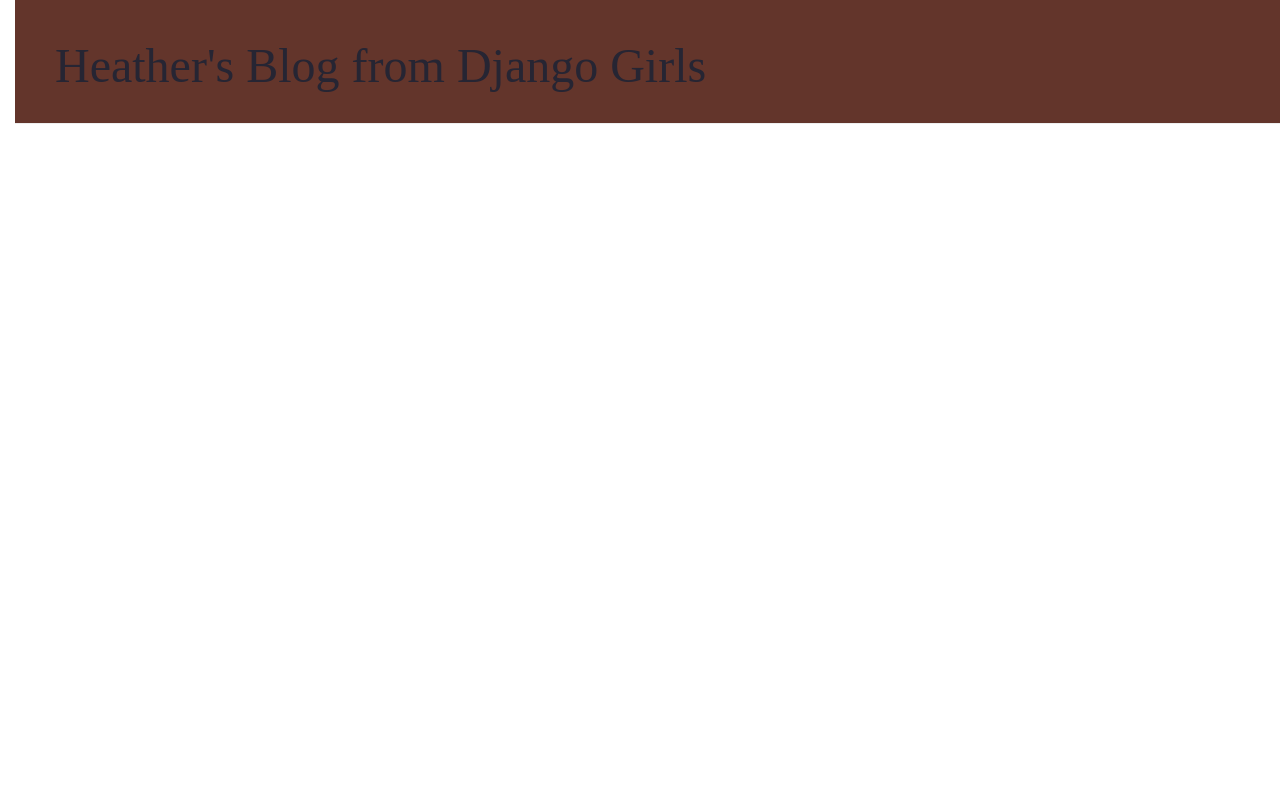
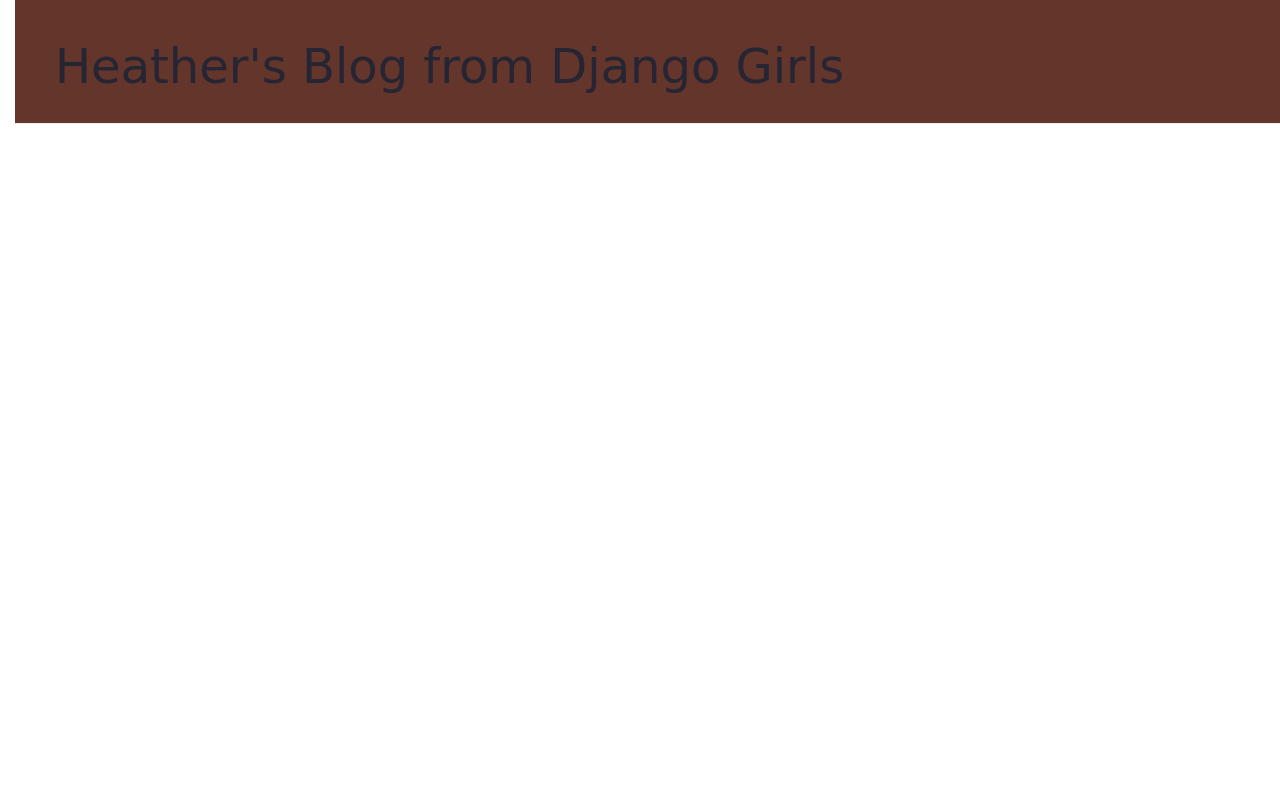
Before and after one commit to kcbusymom/my-first-blog, a Django app: page / in a window 1280 px wide. Run offline with Django 3.2, Linux system fonts and the light colour scheme; data that the repository does not hold is empty; some libraries are stand-ins or nearby versions.

Commit message:
fixed css font after forgetting the comma following the font family name

```diff
--- a/blog/static/css/blog.css
+++ b/blog/static/css/blog.css
@@ -1,9 +1,9 @@
 h1 a {
 	color: #9c6638;
-	font-family: 'Bevan';
+	font-family: 'Bevan' cursive;
 }
 body {
-	font-family:'Pontano Sans' sans-serif;
+	font-family:'Pontano Sans', sans-serif;
 	padding-left: 15px;
 }
 .page-header{
@@ -50,6 +50,7 @@ h1, h2, h3, h4 {
 }
 
 .post h1 a, .post h1 a:visited {
+	font-family: 'Pontano Sans', sans-serif;
 	color: #000000;
 }
 }
```
